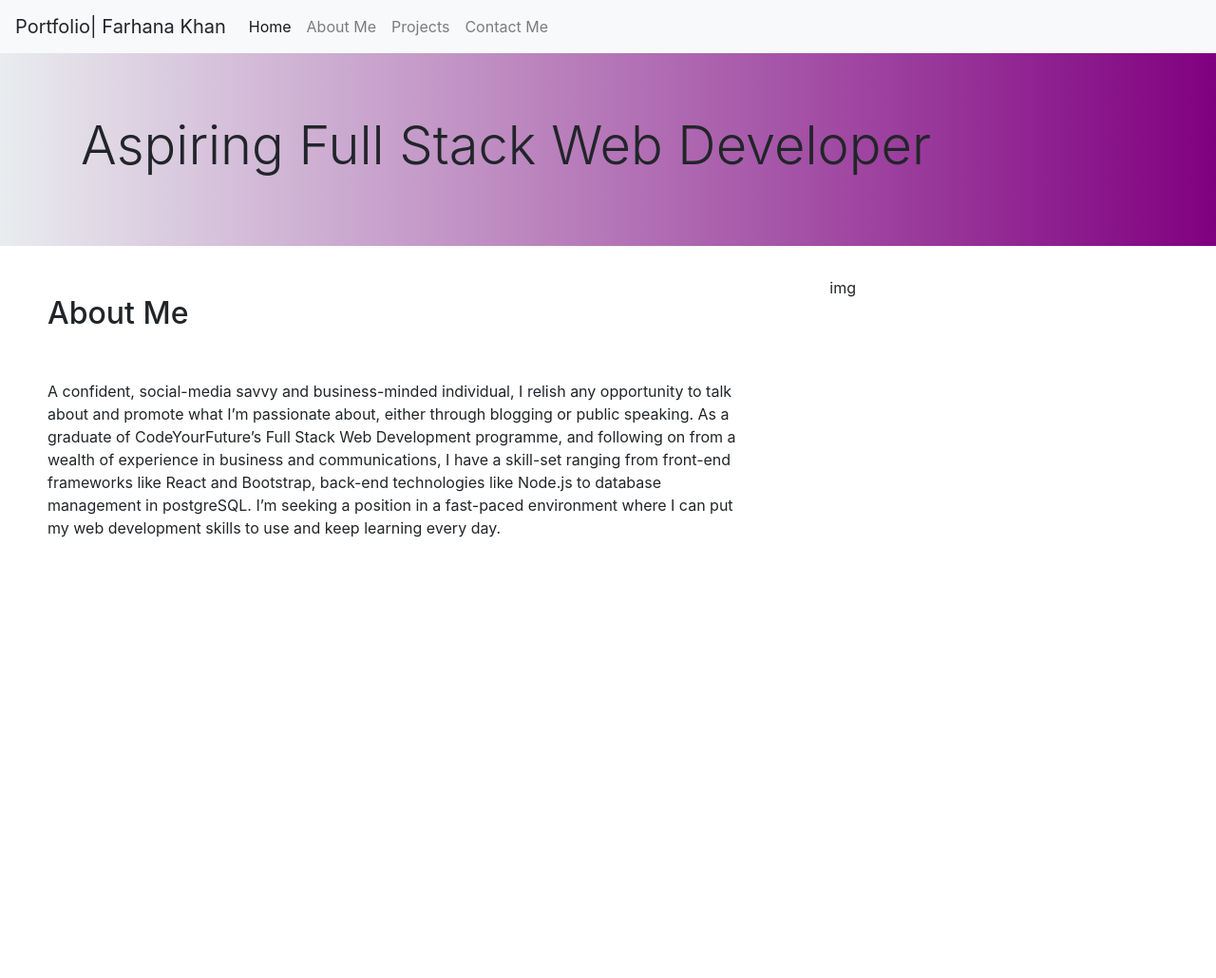
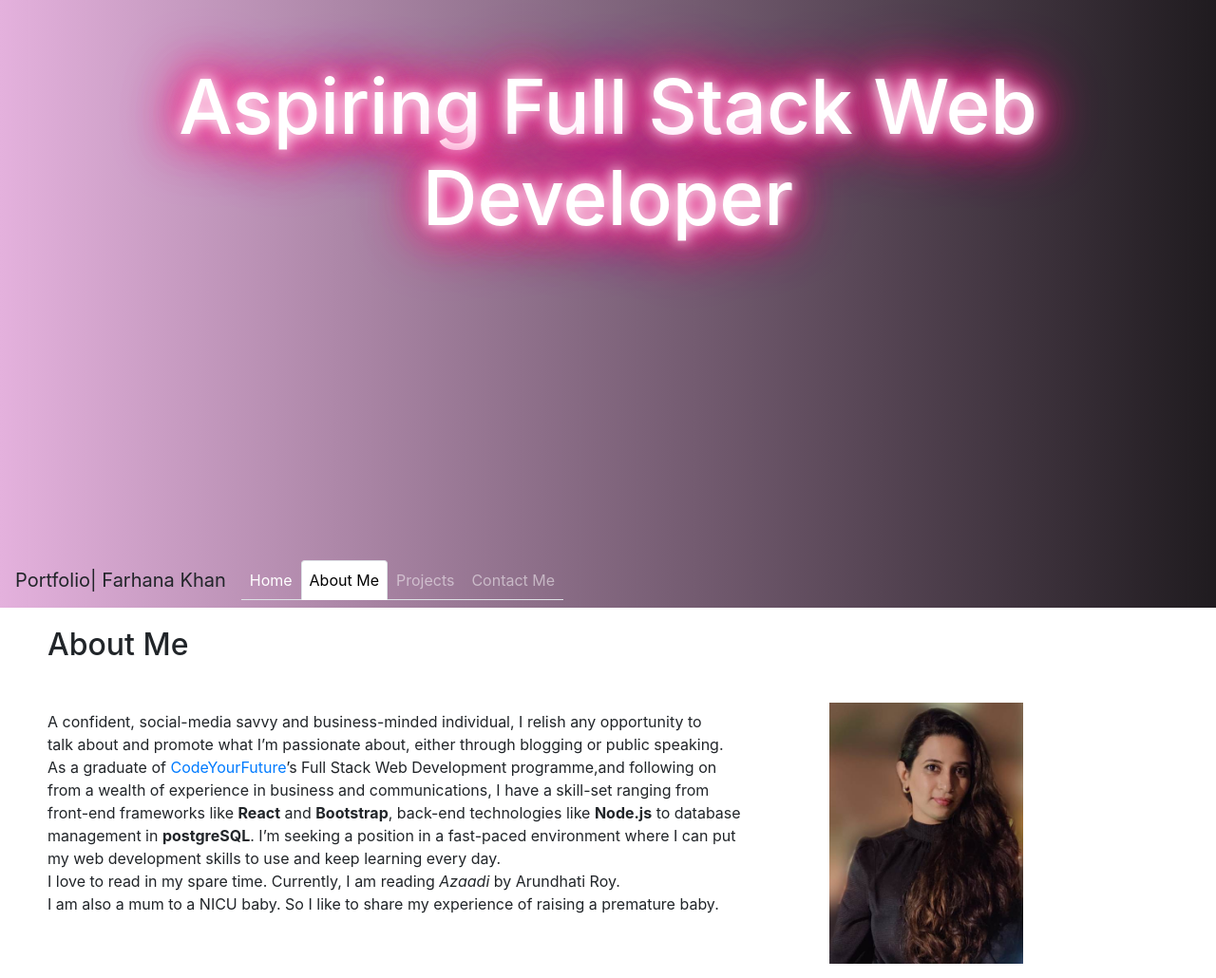
Before and after one commit to FarhanaFKhan/Portfolio, a plain HTML site: page index.html in a window 1280 px wide. Shown: the whole page at 95% size. Before the commit the page ends 800 px from the top, so only its background shows below. Drawn offline with nearby package versions, Linux system fonts and the light colour scheme.

Commit message:
about me section done

```diff
--- a/index.html
+++ b/index.html
@@ -10,20 +10,29 @@
 
     <title>Portfolio|FarhanaKhan</title>
 </head>
-<body>
+<body data-spy="scroll" data-target="#navbarNav">
+    <main>
+          <!--jumbotron to display the hero element-->
+        <div class="hero-background">
+          <!-- <p>hello world</p> -->
+         <div class="jumbotron jumbotron-fluid" style="background-image: linear-gradient(to right, rgb(228, 177, 221), rgb(31, 27, 31)); height: 550px;">
+            <div class="container">
+              <h1 class="glow">Aspiring Full Stack Web Developer</h1>
+            </div>
+          </div>
            <!--Navbar-->
-    <nav class="navbar navbar-expand-lg navbar-light bg-light">
+            <nav class="navbar navbar-expand-lg navbar-dark bg-transparent">
               <a class="navbar-brand">Portfolio| Farhana Khan</a>
               <button class="navbar-toggler" type="button" data-toggle="collapse" data-target="#navbarNav" aria-controls="navbarNav" aria-expanded="false" aria-label="Toggle navigation">
                 <span class="navbar-toggler-icon"></span>
               </button>
               <div class="collapse navbar-collapse" id="navbarNav">
-          <ul class="navbar-nav">
+                <ul class="navbar-nav nav nav-tabs" role="tablist">
                   <li class="nav-item active">
                     <a class="nav-link" href="#">Home <span class="sr-only">(current)</span></a>
                   </li>
                   <li class="nav-item">
-              <a class="nav-link" href="#about">About Me</a>
+                    <a class="nav-link" href="#about">About Me </a>
                   </li>
                   <li class="nav-item">
                     <a class="nav-link" href="#">Projects</a>
@@ -35,22 +44,30 @@
 
               </div>
             </nav>
-      <main>
-          <!--jumbotron to display the hero element-->
-        <div class="jumbotron jumbotron-fluid" style="background-image: linear-gradient(to right, rgba(255,0,0,0), rgba(128,0,128));">
-            <div class="container">
-              <h1 class="display-4">Aspiring Full Stack Web Developer</h1>
-            </div>
         </div>
         <section id="about">
           <div class="row">
-                <div class="col-8"><h2>About Me</h2>
-                    <p>A confident, social-media savvy and business-minded individual, I relish any opportunity to talk about and promote what I’m passionate about, either through blogging or public speaking.  As a graduate of CodeYourFuture’s Full Stack Web Development programme, and following on from a wealth of experience in business and communications, I have a skill-set ranging from front-end frameworks like React and Bootstrap, back-end technologies like Node.js to database management in postgreSQL. I’m seeking a position in a fast-paced environment where I can put my web development skills to use and keep learning every day.</p>
+            <div class="col-12 col-md-8"><h2>About Me</h2>
+              <p>A confident, social-media savvy and business-minded individual, I relish any opportunity to<br/>
+                 talk about and promote what I’m passionate about, either through blogging or public speaking.<br/>
+                 As a graduate of <a href="https://codeyourfuture.io/" target="_blank">CodeYourFuture</a>’s Full Stack Web Development programme,and following on<br/>
+                 from a wealth of experience in business and communications, I have a skill-set ranging from<br/>
+                 front-end frameworks like <strong>React</strong> and <strong>Bootstrap</strong>, back-end technologies like <strong>Node.js</strong> to database<br/>
+                 management in <strong>postgreSQL</strong>. I’m seeking a position in a fast-paced environment where I can put<br/>
+                 my web development skills to use and keep learning every day.<br/>
+                 I love to read in my spare time. Currently, I am reading <i>Azaadi</i> by Arundhati Roy.<br/>
+                 I am also a mum to a NICU baby. So I like to share my experience of raising a premature baby.
+              </p>
             </div>
-                <div class="col-4">img</div>
+            <div class="col-6 col-md-4">
+              <div class="profile-picture">
+
+                  <img class="photo" src="./images/profile-picture.jpeg" alt="Responsive image">
+
+              </div>
+            </div>
           </div>
         </section>
-
     </main>
 
 
--- a/style.css
+++ b/style.css
@@ -1,6 +1,59 @@
+body{
+    position: relative;
+}
+.hero-background{
+    background-image: linear-gradient(to right, rgb(228, 177, 221), rgb(31, 27, 31));
+}
+
+.nav-link.active {
+    color: black !important;
+  }
+
+.glow {
+    font-size: 80px;
+    color: #fff;
+    text-align: center;
+    -webkit-animation: glow 1s ease-in-out infinite alternate;
+    -moz-animation: glow 1s ease-in-out infinite alternate;
+    animation: glow 1s ease-in-out infinite alternate;
+  }
+
+  @keyframes glow {
+    from {
+      text-shadow: 0 0 10px #fff, 0 0 20px #fff, 0 0 30px #e60073, 0 0 40px #e60073, 0 0 50px #e60073, 0 0 60px #e60073, 0 0 70px #e60073;
+    }
+    to {
+      text-shadow: 0 0 20px #fff, 0 0 30px #ff4da6, 0 0 40px #ff4da6, 0 0 50px #ff4da6, 0 0 60px #ff4da6, 0 0 70px #ff4da6, 0 0 80px #ff4da6;
+    }
+  }
+
+#about{
+    display: flex;
+}
 #about h2{
     margin: 20px 0px 0px 50px;
 }
 #about p{
     padding:50px;
 }
+
+.photo{
+    height:50%;
+    width:50%;
+    margin-top: 100px;
+
+}
+
+
+@keyframes hero{
+    from {margin-left: 0px;}
+    to {margin-left: 50px;}
+}
+
+@media (max-width:767px){
+    .photo{
+        height:100%;
+        width:100%;
+        margin-left: 100px;
+    }
+}
```
Also changed, not shown: images/profile-picture.jpeg (added). Lines whose indentation alone changed are shown as unchanged.
